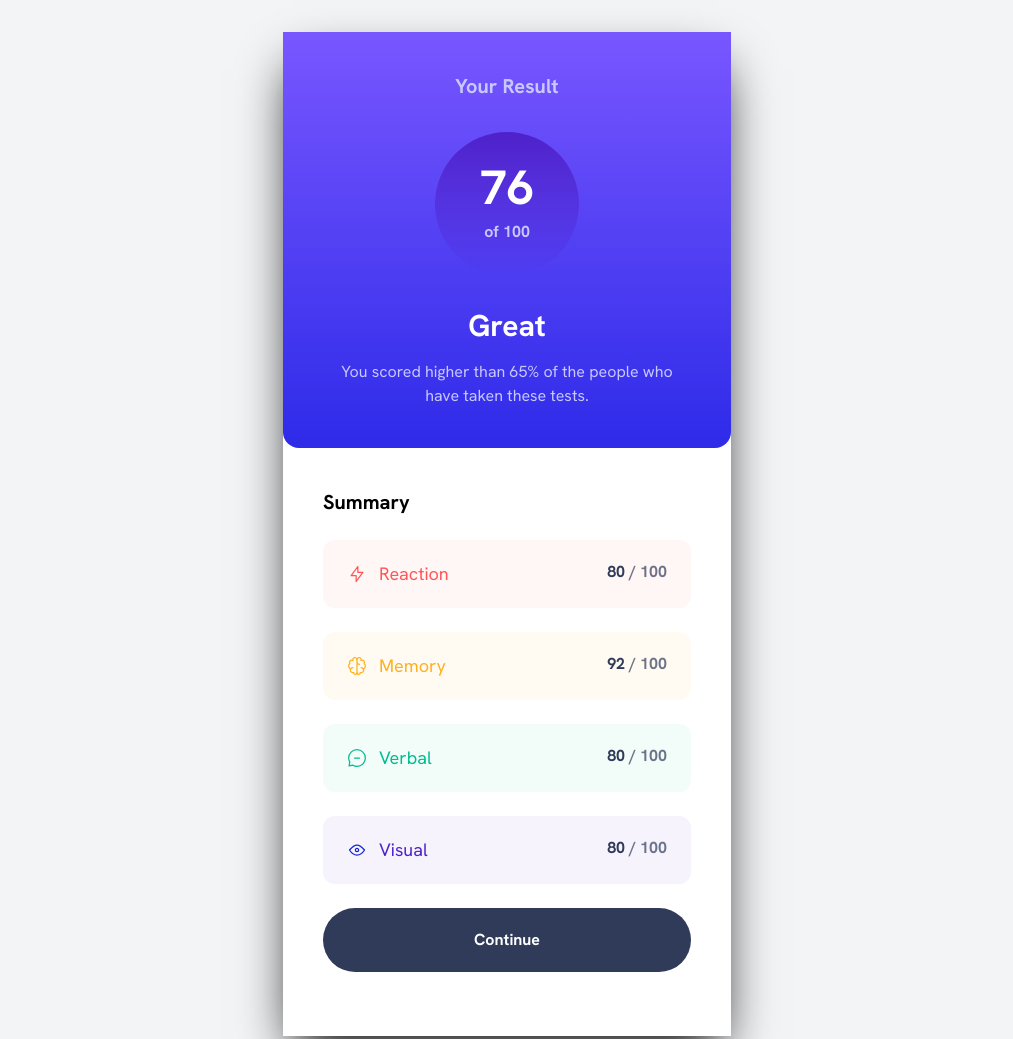
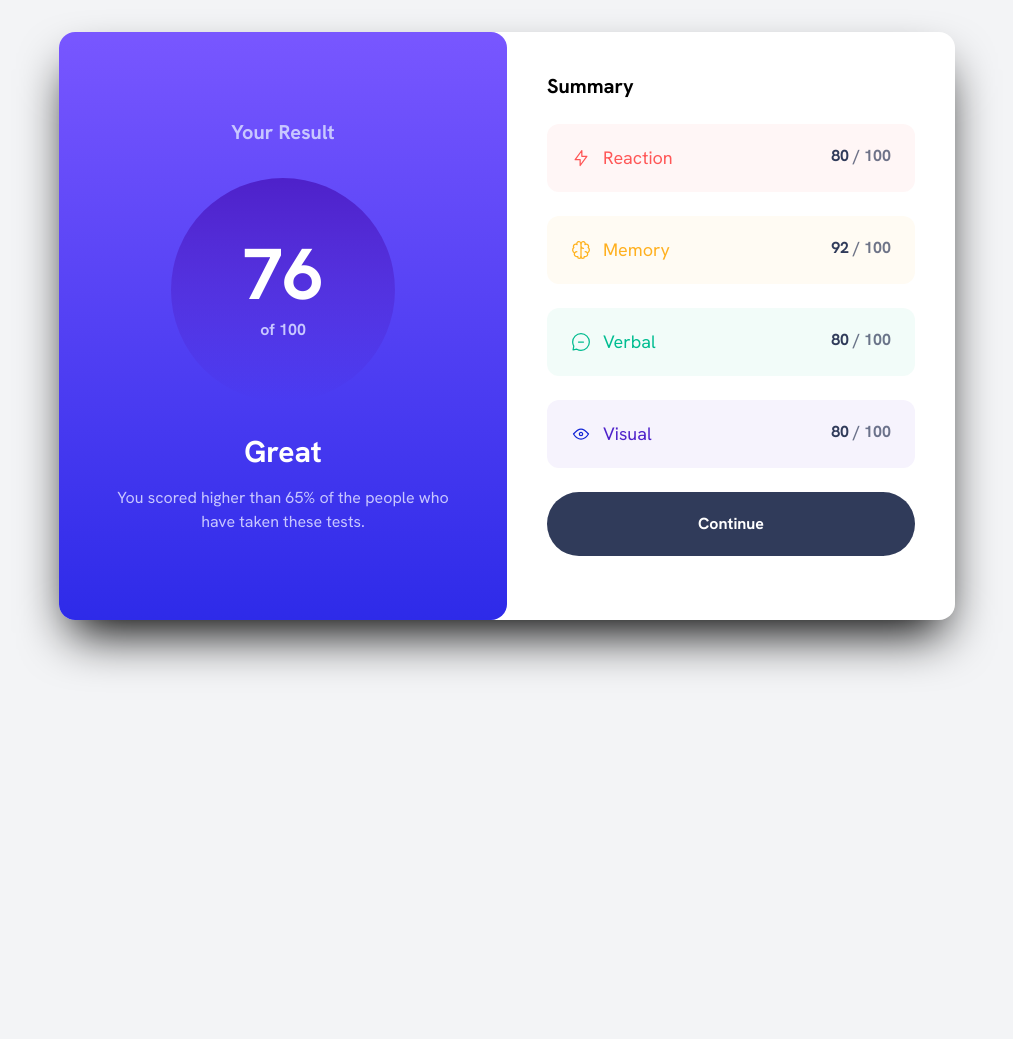
Before and after one commit to GRDevHub/results-summary, a website: page src/index.html in a window 1280 px wide. Shown: the top 1039 px of the page, without its empty margins (133-1146 px from the left). After the commit the page ends 800 px from the top, so only its background shows below. Drawn offline with Linux system fonts and the light colour scheme.

Commit message:
Agregar estilos desktop

```diff
--- a/src/index.html
+++ b/src/index.html
@@ -15,15 +15,15 @@
 </head>
 <body class="font-hanken bg-gray-100 py-8">
 
-    <section class="w-[90%] max-w-md mx-auto bg-white shadow-2xl shadow-black">
+    <section class="w-[90%] max-w-md md:max-w-4xl mx-auto bg-white shadow-2xl shadow-black md:flex md:rounded-2xl">
 
-        <article class="bg-gradient-to-b from-light-slate-blue to-light-royal-blue rounded-b-2xl p-10 text-white text-center">
+        <article class="bg-gradient-to-b from-light-slate-blue to-light-royal-blue rounded-b-2xl p-10 text-white text-center md:rounded-2xl md:w-1/2 md:grid md:content-center">
 
             <p class="text-xl font-bold text-light-lavender">Your Result</p>
 
-            <div class="w-36 aspect-square bg-gradient-to-b from-violet-blue to-persian-blue rounded-full mx-auto my-8 grid content-center">
+            <div class="w-36 aspect-square bg-gradient-to-b from-violet-blue to-persian-blue rounded-full mx-auto my-8 grid content-center md:w-56">
 
-                <p class="text-5xl font-bold mb-2">76</p>
+                <p class="text-5xl font-bold mb-2 md:text-7xl">76</p>
                 <p class="font-bold text-light-lavender">of 100</p>
 
             </div>
@@ -33,7 +33,7 @@
 
         </article>
 
-        <article class="p-10 grid gap-6">
+        <article class="p-10 grid gap-6 md:w-1/2">
 
             <h3 class="text-xl font-bold">Summary</h3>
 
```
Also changed, not shown: src/css/style.css.
